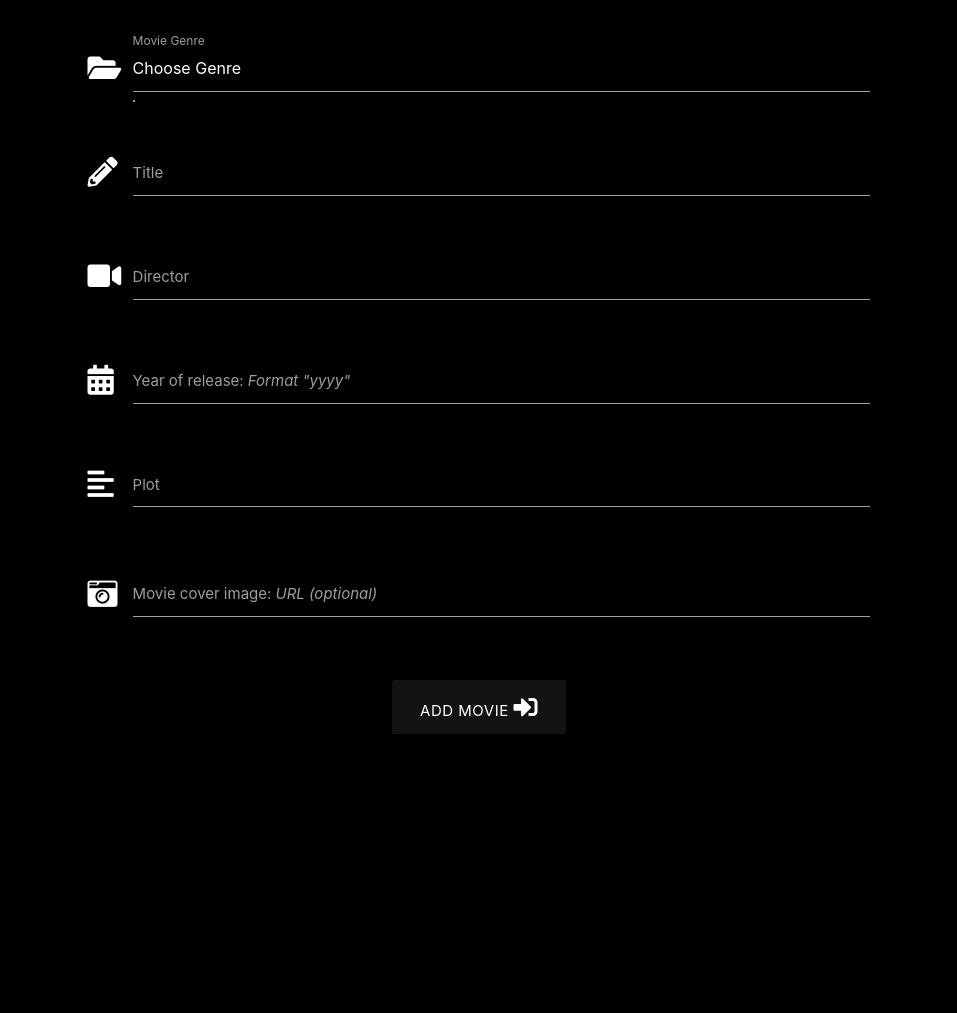
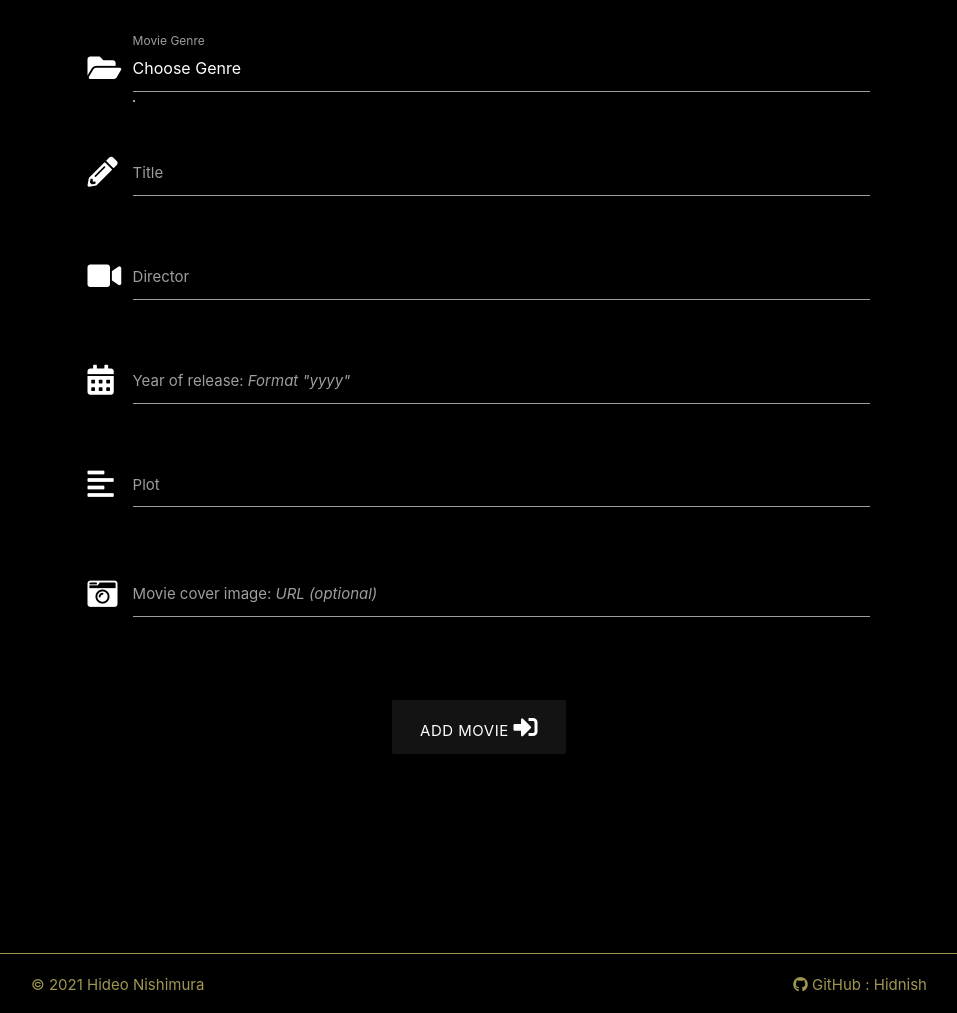
Before and after one commit to Hidnish/Milestone-Project-3-damovies, a Flask app: page /add_movie in a window 1280 px wide. Shown: the part 218-1231 px from the top of the page, without its empty margins (161-1118 px from the left). Before the commit the page ends 952 px from the top, so only its background shows below. Run offline with Flask 2, Linux system fonts and the light colour scheme; data that the repository does not hold is empty; some libraries are stand-ins or nearby versions.

Commit message:
Apply minor styling changes

```diff
--- a/static/css/style.css
+++ b/static/css/style.css
@@ -81,6 +81,10 @@ input {
     padding-bottom: 15px;
 }
 
+.gold-line-top {
+    border-top: 1px solid rgba(199, 188, 101, 0.8);
+}
+
 .mild-red{
     background-color: rgb(85, 22, 22);
 }
@@ -106,6 +110,10 @@ input {
 
 .golden-bottom {
     border-bottom: 1px solid rgba(199, 188, 101, 0.8);
+}
+
+.sidenav li a {
+    color: rgba(199, 188, 101, 0.8) !important;
 }
 
 /* flash messages */
@@ -151,6 +159,23 @@ input {
     background-size: cover;
 }
 
+.hero-container-2 {
+    height: 80vh;
+
+    background: -webkit-gradient(linear, left bottom, left top, from(transparent), to(black)), url('https://media.vanityfair.com/photos/575f08bb18f5d45934b6fdce/master/pass/movie-theater-on-the-big-screen.jpg') center no-repeat;
+    background: -o-linear-gradient(linear, left bottom, left top, from(transparent), to(black)),
+    url('https://media.vanityfair.com/photos/575f08bb18f5d45934b6fdce/master/pass/movie-theater-on-the-big-screen.jpg')
+    center no-repeat;
+    background: linear-gradient(linear, left bottom, left top, from(transparent), to(black)), url('https://media.vanityfair.com/photos/575f08bb18f5d45934b6fdce/master/pass/movie-theater-on-the-big-screen.jpg')
+     center no-repeat;
+    -webkit-background-size: cover;
+    -moz-background-size: cover;
+    -o-background-size: cover;
+    background-size: cover;
+}
+
+
+
 .container-fluid {
     padding-left: 0;
     padding-right: 0;
@@ -174,6 +199,40 @@ input {
 .card-movie {
     height: 110px;
 }
+
+/* profile */
+
+.profile-panel {
+    margin-bottom: 70vh;
+}
+
+/* genres */
+
+.genres-margin {
+    margin-bottom: 60vh;
+}
+
+.movie-margin {
+    margin-bottom: 200px;
+}
+
+/* footer */
+
+.page-footer {
+    height: 60px;
+}
+
+.footer-copyright {
+    margin-top: 10px;
+}
+
+footer {
+    clear: both;
+    position: relative;
+    height: 60px;
+    margin-top: -60px
+}
+
 
 /* experiment */
 
@@ -211,6 +270,6 @@ nav ul a:hover {
     }
 
     .card-image img{
-        height: 500px;
+        height: 400px;
     }
 }
--- a/templates/add_movie.html
+++ b/templates/add_movie.html
@@ -4,7 +4,7 @@
 
 <h3 class="center-align thin text-gold">Add Movies</h2>
 
-    <div class="row">
+    <div class="row movie-margin">
         <form class="col s12 m8 offset-m2" method="POST" action="{{ url_for('add_movie') }}">
             <div class="card-panel black">
                 <!-- genre selection -->
@@ -64,11 +64,11 @@
                             type="url" class="validate" aria-describedby="cover_image" pattern="https?://.+" onchange="DefaultImg();"> <!-- REMEMBERRR -->
                         <label for="cover_image">Movie cover image: <em> URL (optional)</em></label>
                     </div>
-                    <div class="s12 new-img img-container">
-                        <!-- Image preview container       REMEMBERRR
+                    <!-- <div class="s12 new-img img-container">
+                        Image preview container       REMEMBERRR
                         <img class="img-window" src="#" alt="Preview of recipe image">
-                    </div>
-                </div>-->
+                    </div>-->
+                </div>
                 <!-- submit button -->
                 <div class="row center-align">
                     <button type="submit" class="btn-large bg-grey-dark text-shadow extra-margin2">
--- a/templates/base.html
+++ b/templates/base.html
@@ -38,16 +38,16 @@
         </div>
     </nav>
 
-    <ul class="sidenav" id="mobile-demo">
+    <ul class="sidenav light1" id="mobile-demo">
         <li>
-            <h4 class="center-align white">Da Movies</h4>
+            <h4 class="center-align brand-logo">Da Movies</h4>
         </li>
         <li><a href="{{ url_for('home') }}">Home</a></li>
         <li><a href="{{ url_for('get_movies') }}">Catalogue</a></li>
         {% if session.user %}
         <li><a href="{{ url_for('add_movie') }}">Add Movies</a></li>
         {% if session.user|lower == "admin"|lower %}
-                <li><a href="#">Manage Genres</a></li>
+        <li><a href="{{ url_for('get_genres') }}">Manage Genres</a></li>
         {% endif %}
         <li><a href="{{ url_for('profile', username=session['user']) }}">Profile</a></li>
         <li><a href="{{ url_for('logout') }}">Sign-Out</a></li>
@@ -74,7 +74,17 @@
     </section>
 
     {% block content %}
+
     {% endblock %}
+
+
+    <footer class="page-footer light1 gold-line-top extra-margin-top2">
+            <div class="container container-footer text-gold">
+                © 2021 Hideo Nishimura
+                <a class="text-gold right" href="https://github.com/Hidnish" target=”_blank”><i
+                        class="fab fa-github"></i> GitHub : Hidnish </a>
+
+    </footer>
 
     <script src="https://code.jquery.com/jquery-3.5.1.min.js"
         integrity="sha256-9/aliU8dGd2tb6OSsuzixeV4y/faTqgFtohetphbbj0=" crossorigin="anonymous"></script>
--- a/templates/genres.html
+++ b/templates/genres.html
@@ -1,6 +1,7 @@
 {% extends "base.html" %}
 {% block content %}
 
+    <section class="genres-margin">
         <h3 class="center-align thin text-gold center-align extra-margin">Manage Genres</h3>
 
         <div class="row">
@@ -24,5 +25,6 @@
                 </div>
             {% endfor %}
         </div>
+    </section>
 
 {% endblock %}
--- a/templates/login.html
+++ b/templates/login.html
@@ -33,7 +33,7 @@
         </form>
     </div>
 
-    <div class="row">
+    <div class="row movie-margin">
         <div class="col s12">
             <p class="center-align">
                 Not registered yet?
--- a/templates/movies.html
+++ b/templates/movies.html
@@ -3,7 +3,7 @@
 
 <h3 class="center-align thin text-gold extra-margin">Movie Catalogue</h2>
 
-<div class="row limit padding-2">
+<div class="row limit padding-2 movie-margin">
     {% for movie in movies| sort(attribute='title') %}
         <div class="col s12 m6 l4 cards">
             <div class="card">
--- a/templates/profile.html
+++ b/templates/profile.html
@@ -1,14 +1,15 @@
 {% extends "base.html" %}
+
 {% block content %}
 
     <div class="row">
         <div class="col s12 m8 offset-m2">
-            <div class="card-panel bg-grey-dark">
+            <div class="card-panel bg-grey-dark profile-panel">
                 <h3 class="center-align thin text-gold">
                     {{ username }}'s Profile
                 </h3>
             </div>
-        </form>
+        </div>
     </div>
 
 {% endblock %}
--- a/templates/register.html
+++ b/templates/register.html
@@ -34,7 +34,7 @@
         </form>
     </div>
 
-    <div class="row">
+    <div class="row movie-margin">
         <div class="col s12">
             <p class="center-align">
                 Already Registered?
```
Also changed, not shown: templates/home.html (+14 -3 lines). Lines whose indentation alone changed are shown as unchanged.
